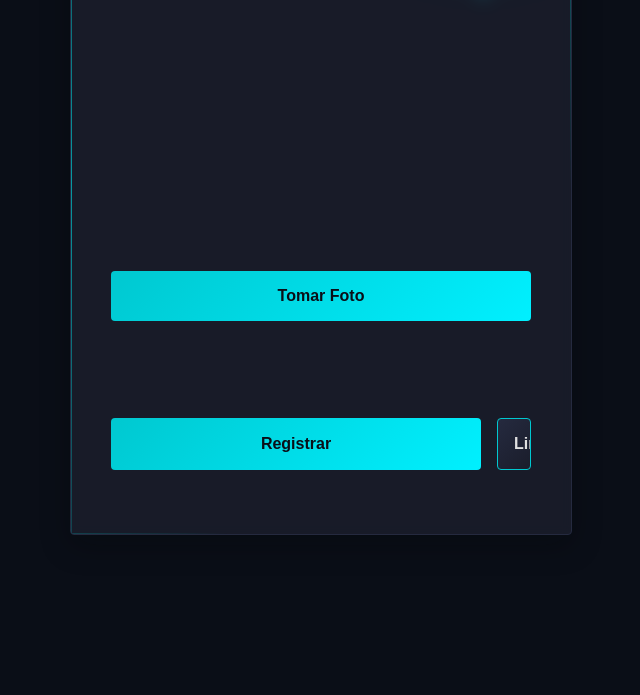
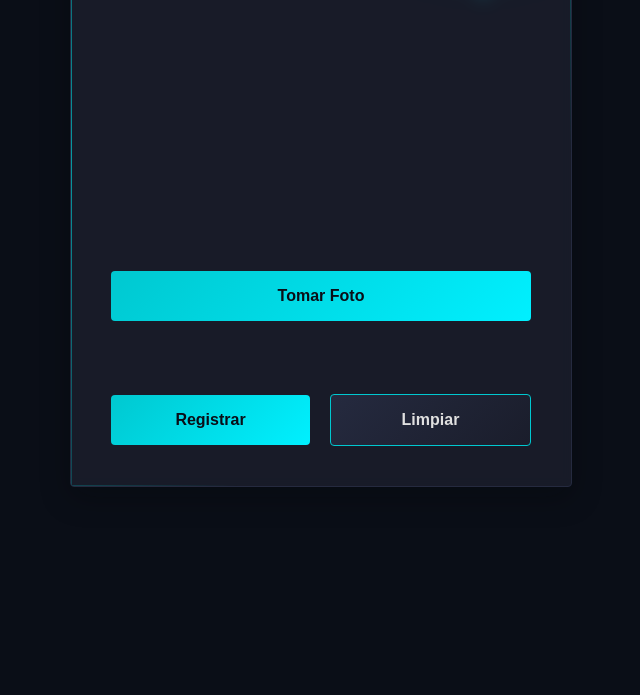
Before and after one commit to ZelderD-12/PROGRA3_PROYECTOFINAL, a PHP site: page /PHP/Registro/IngresoDatos.php in a window 1280 px wide. Shown: the part 733-1428 px from the top of the page, without its empty margins (319-959 px from the left). After the commit the page ends 1220 px from the top, so only its background shows below. Run offline with PHP 8.4, Linux system fonts and the light colour scheme.

Commit message:
Boton limpiar redimensionado

```diff
--- a/CSS/style.css
+++ b/CSS/style.css
@@ -1492,6 +1492,10 @@ h2::after {
   background: linear-gradient(135deg, var(--light-void), var(--tech-gray)) !important;
   color: var(--text-primary) !important;
   border: 1px solid var(--neon-accent);
+  width: 100% !important; /* Forzar que ocupe todo el ancho del contenedor */
+  box-sizing: border-box !important; /* Incluir padding y border en el cálculo del ancho */
+  max-width: 100% !important; /* Evitar que se desborde */
+  margin: 0 !important; /* Eliminar márgenes que puedan causar desbordamiento */
 }
 
 .btn-secondary:hover {
@@ -1512,7 +1516,35 @@ h2::after {
   text-align: center;
   grid-column: 1 / -1;
 }
-
+/* ========== MEDIA boton limiar PARA ESCRITORIO ========== */
+@media (min-width: 768px) {
+  .form-actions {
+    flex-direction: row; /* En escritorio, botones en fila */
+    justify-content: space-between;
+    align-items: center;
+  }
+
+  .btn-secondary {
+    width: auto !important; /* En escritorio, ancho automático */
+    flex: 0 1 48%; /* Ocupar máximo 48% del contenedor padre */
+    min-width: 120px; /* Ancho mínimo para legibilidad */
+    max-width: 200px; /* Ancho máximo para evitar desbordamiento */
+  }
+
+  /* Si necesitas que todos los botones tengan el mismo ancho */
+  .form-actions > * {
+    flex: 1;
+    margin: 0 0.25rem;
+  }
+
+  .form-actions > *:first-child {
+    margin-left: 0;
+  }
+
+  .form-actions > *:last-child {
+    margin-right: 0;
+  }
+}
 /* ========== ANIMACIONES ========== */
 @keyframes corePulse {
   0%, 100% { transform: scale(0.95); opacity: 0.7; }
```
